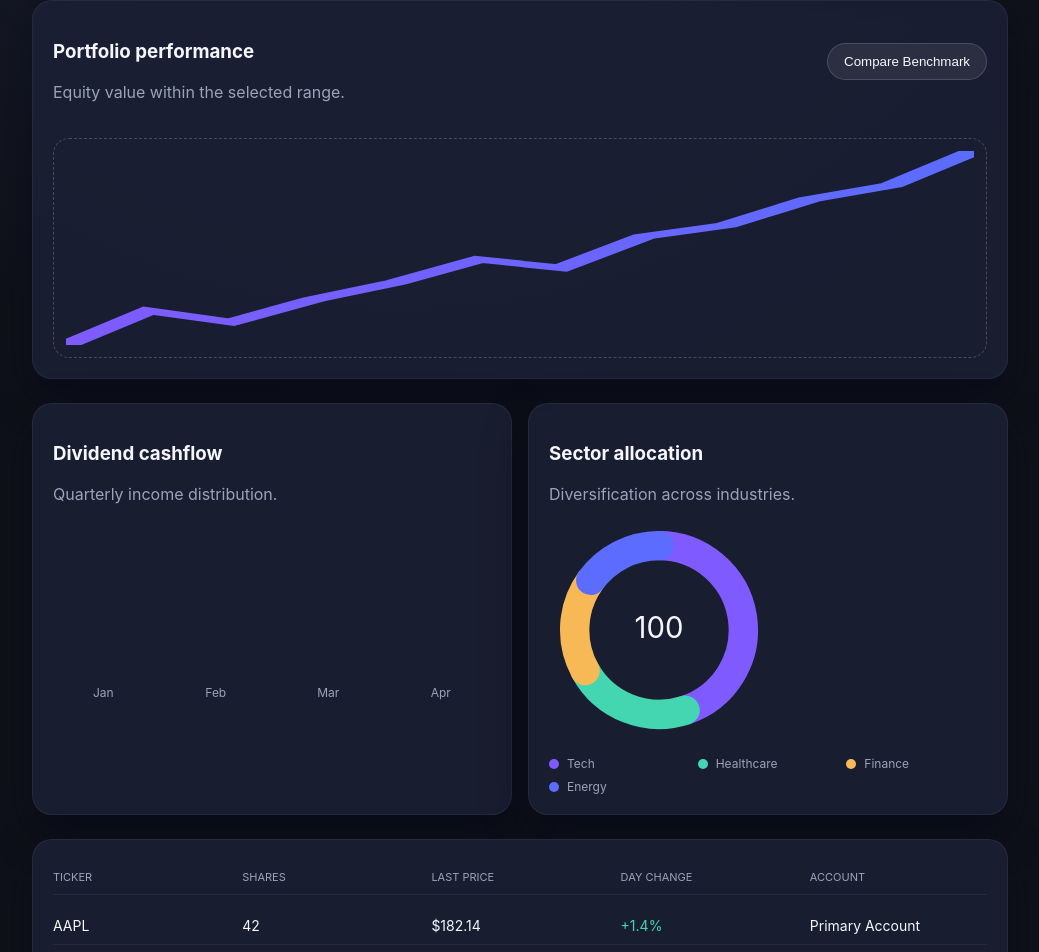
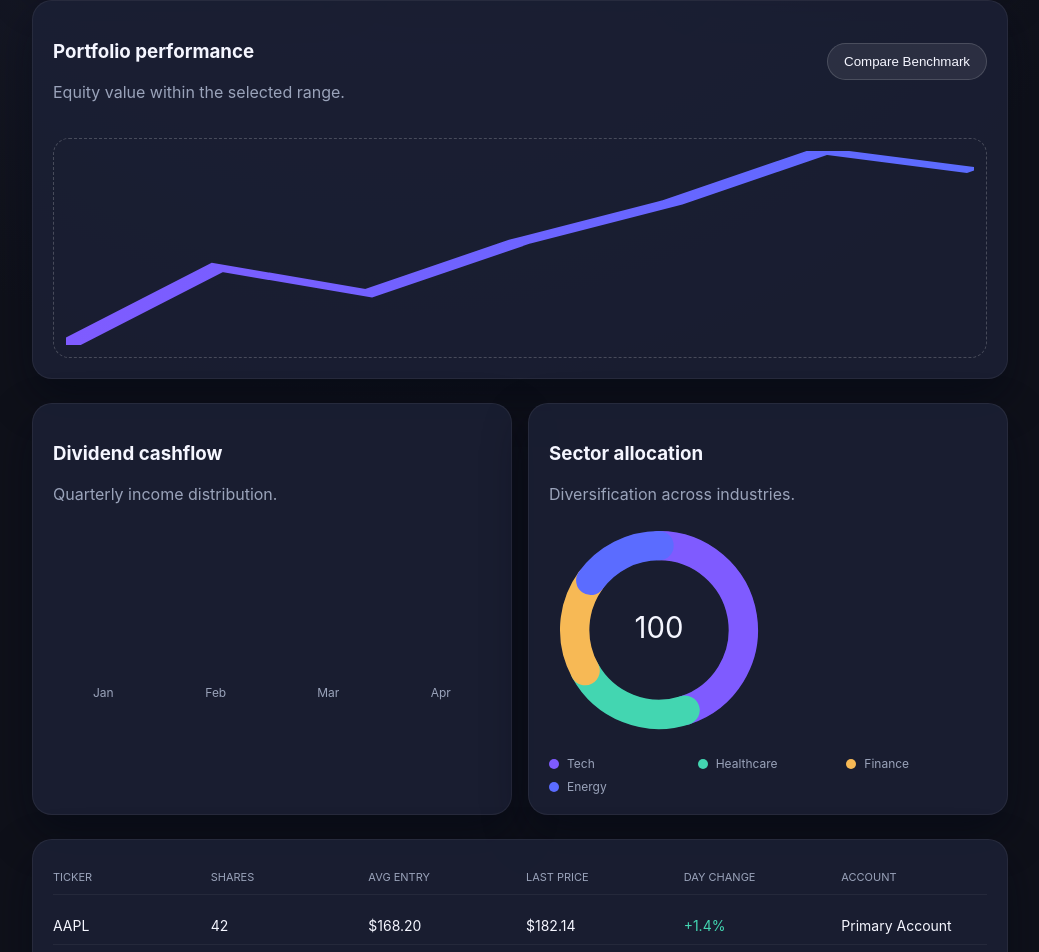
Before and after one commit to kwtsangg/Firecash, a React (Vite) app in the folder frontend/: page /stocks in a window 1280 px wide. Shown: the part 401-1353 px from the top of the page, without its empty margins (240-1279 px from the left). Built offline with nearby package versions, Linux system fonts and the light colour scheme.

Commit message:
Improve stock table and toast behavior

```diff
--- a/frontend/src/components/ActionToast.tsx
+++ b/frontend/src/components/ActionToast.tsx
@@ -19,7 +19,7 @@ export default function ActionToast({ toast, onDismiss }: ActionToastProps) {
   }, [onDismiss]);
 
   return (
-    <div className="toast" role="status" aria-live="polite">
+    <div className="toast toast-floating" role="status" aria-live="polite">
       <div className="toast-title">{toast.title}</div>
       {toast.description && <div className="toast-body">{toast.description}</div>}
     </div>
--- a/frontend/src/pages/DashboardPage.tsx
+++ b/frontend/src/pages/DashboardPage.tsx
@@ -10,15 +10,40 @@ export default function DashboardPage() {
     to: "2024-12-31",
   });
   const [toast, setToast] = useState<ActionToastData | null>(null);
+  const [refreshTick, setRefreshTick] = useState(0);
 
   const showToast = (title: string, description?: string) => {
     setToast({ title, description });
   };
 
-  const linePoints = useMemo(
-    () => [52, 60, 68, 64, 71, 78, 83, 79, 88, 94, 102, 110],
+  const baseSeries = useMemo(
+    () => [
+      { date: "2024-01-15", value: 52 },
+      { date: "2024-02-10", value: 60 },
+      { date: "2024-03-05", value: 68 },
+      { date: "2024-03-26", value: 64 },
+      { date: "2024-04-12", value: 71 },
+      { date: "2024-05-01", value: 78 },
+      { date: "2024-05-21", value: 83 },
+      { date: "2024-06-14", value: 79 },
+      { date: "2024-07-02", value: 88 },
+      { date: "2024-08-06", value: 94 },
+      { date: "2024-09-17", value: 102 },
+      { date: "2024-11-04", value: 110 },
+    ],
     [],
   );
+  const linePoints = useMemo(() => {
+    const fromDate = new Date(range.from);
+    const toDate = new Date(range.to);
+    const multiplier = 1 + refreshTick * 0.01;
+    return baseSeries
+      .filter((point) => {
+        const date = new Date(point.date);
+        return date >= fromDate && date <= toDate;
+      })
+      .map((point) => Math.round(point.value * multiplier));
+  }, [baseSeries, range.from, range.to, refreshTick]);
   const barValues = useMemo(
     () => [
       { label: "Mon", value: 10 },
@@ -59,7 +84,10 @@ export default function DashboardPage() {
           </button>
           <button
             className="pill"
-            onClick={() => showToast("Price refresh queued", "Fetching latest quotes.")}
+            onClick={() => {
+              setRefreshTick((prev) => prev + 1);
+              showToast("Price refresh queued", "Fetching latest quotes.");
+            }}
           >
             Refresh Prices
           </button>
--- a/frontend/src/pages/StocksPage.tsx
+++ b/frontend/src/pages/StocksPage.tsx
@@ -3,6 +3,16 @@ import ActionToast, { ActionToastData } from "../components/ActionToast";
 import { BarChart, DonutChart, LineChart } from "../components/Charts";
 import DateRangePicker, { DateRange } from "../components/DateRangePicker";
 import KpiCard from "../components/KpiCard";
+
+type Holding = {
+  ticker: string;
+  shares: number;
+  avgEntry: number;
+  price: number;
+  change: number;
+  currency: string;
+  account: string;
+};
 
 export default function StocksPage() {
   const [toast, setToast] = useState<ActionToastData | null>(null);
@@ -10,15 +20,67 @@ export default function StocksPage() {
     from: "2024-01-01",
     to: "2024-04-30",
   });
+  const [holdings, setHoldings] = useState<Holding[]>([
+    {
+      ticker: "AAPL",
+      shares: 42,
+      avgEntry: 168.2,
+      price: 182.14,
+      change: 1.4,
+      currency: "USD",
+      account: "Primary Account",
+    },
+    {
+      ticker: "TSLA",
+      shares: 16,
+      avgEntry: 192.4,
+      price: 175.22,
+      change: -0.6,
+      currency: "USD",
+      account: "Investments",
+    },
+    {
+      ticker: "0700.HK",
+      shares: 55,
+      avgEntry: 282.1,
+      price: 296.1,
+      change: 0.9,
+      currency: "HKD",
+      account: "HKD Growth",
+    },
+  ]);
 
   const showToast = (title: string, description?: string) => {
     setToast({ title, description });
   };
 
-  const performance = useMemo(
-    () => [120, 132, 128, 136, 142, 150, 147, 158, 162, 171, 176, 188],
+  const performanceSeries = useMemo(
+    () => [
+      { date: "2024-01-08", value: 120 },
+      { date: "2024-01-28", value: 132 },
+      { date: "2024-02-18", value: 128 },
+      { date: "2024-03-10", value: 136 },
+      { date: "2024-03-22", value: 142 },
+      { date: "2024-04-02", value: 150 },
+      { date: "2024-04-18", value: 147 },
+      { date: "2024-05-06", value: 158 },
+      { date: "2024-06-12", value: 162 },
+      { date: "2024-07-08", value: 171 },
+      { date: "2024-08-14", value: 176 },
+      { date: "2024-09-03", value: 188 },
+    ],
     [],
   );
+  const performance = useMemo(() => {
+    const fromDate = new Date(range.from);
+    const toDate = new Date(range.to);
+    return performanceSeries
+      .filter((point) => {
+        const date = new Date(point.date);
+        return date >= fromDate && date <= toDate;
+      })
+      .map((point) => point.value);
+  }, [performanceSeries, range.from, range.to]);
   const dividendBars = useMemo(
     () => [
       { label: "Jan", value: 240 },
@@ -55,7 +117,20 @@ export default function StocksPage() {
           </button>
           <button
             className="pill"
-            onClick={() => showToast("Quotes syncing", "Refreshing stock prices.")}
+            onClick={() => {
+              setHoldings((prev) =>
+                prev.map((holding) => {
+                  const updatedPrice = Number((holding.price * 1.01).toFixed(2));
+                  const updatedChange = Number((holding.change + 0.4).toFixed(1));
+                  return {
+                    ...holding,
+                    price: updatedPrice,
+                    change: updatedChange,
+                  };
+                }),
+              );
+              showToast("Quotes syncing", "Refreshing stock prices.");
+            }}
           >
             Sync Quotes
           </button>
@@ -120,42 +195,29 @@ export default function StocksPage() {
         </div>
       </div>
       <div className="card list-card">
-        <div className="list-row list-header columns-5">
+        <div className="list-row list-header columns-6">
           <span>Ticker</span>
           <span>Shares</span>
+          <span>Avg Entry</span>
           <span>Last Price</span>
           <span>Day Change</span>
           <span>Account</span>
         </div>
-        {[
-          {
-            ticker: "AAPL",
-            shares: "42",
-            price: "$182.14",
-            change: "+1.4%",
-            account: "Primary Account",
-          },
-          {
-            ticker: "TSLA",
-            shares: "16",
-            price: "$175.22",
-            change: "-0.6%",
-            account: "Investments",
-          },
-          {
-            ticker: "0700.HK",
-            shares: "55",
-            price: "HK$296.10",
-            change: "+0.9%",
-            account: "HKD Growth",
-          },
-        ].map((row) => (
-          <div className="list-row columns-5" key={row.ticker}>
+        {holdings.map((row) => (
+          <div className="list-row columns-6" key={row.ticker}>
             <span>{row.ticker}</span>
             <span>{row.shares}</span>
-            <span>{row.price}</span>
-            <span className={row.change.startsWith("-") ? "status warn" : "status"}>
-              {row.change}
+            <span>
+              {row.currency === "HKD" ? "HK$" : "$"}
+              {row.avgEntry.toFixed(2)}
+            </span>
+            <span>
+              {row.currency === "HKD" ? "HK$" : "$"}
+              {row.price.toFixed(2)}
+            </span>
+            <span className={row.change < 0 ? "status warn" : "status"}>
+              {row.change > 0 ? "+" : ""}
+              {row.change.toFixed(1)}%
             </span>
             <span>{row.account}</span>
           </div>
--- a/frontend/src/styles.css
+++ b/frontend/src/styles.css
@@ -417,6 +417,13 @@ a {
   max-width: 420px;
 }
 
+.toast-floating {
+  position: fixed;
+  top: 96px;
+  right: 32px;
+  z-index: 1000;
+}
+
 .toast-title {
   font-weight: 600;
 }
@@ -425,3 +432,7 @@ a {
   color: #9aa3ba;
   font-size: 13px;
 }
+
+.columns-6 {
+  grid-template-columns: repeat(6, minmax(0, 1fr));
+}
```
